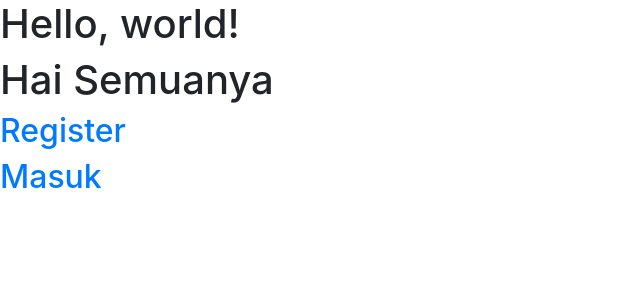
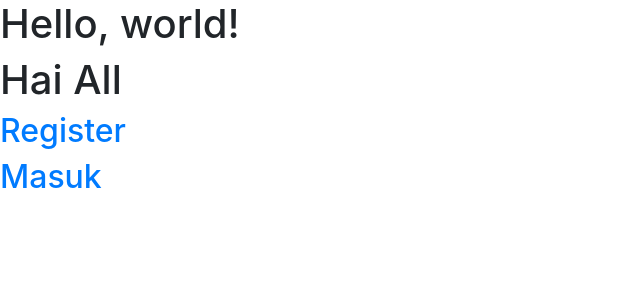
Before and after one commit to ki-ki13/carRent, a PHP site: page / in a window 1280 px wide. Shown: the top 300 px of the page, without its empty margins (0-640 px from the left). Run offline with PHP 8.4, Linux system fonts and the light colour scheme.

Commit message:
coba ubah

```diff
--- a/index.php
+++ b/index.php
@@ -12,7 +12,7 @@
   </head>
   <body>
     <h1>Hello, world!</h1>
-    <h1>Hai Semuanya</h1>
+    <h1>Hai All</h1>
     <h2><a href="register.php">Register</a></h2>
     <h2><a href="login.php">Masuk</a></h2>
     <!-- Optional JavaScript; choose one of the two! -->
```
